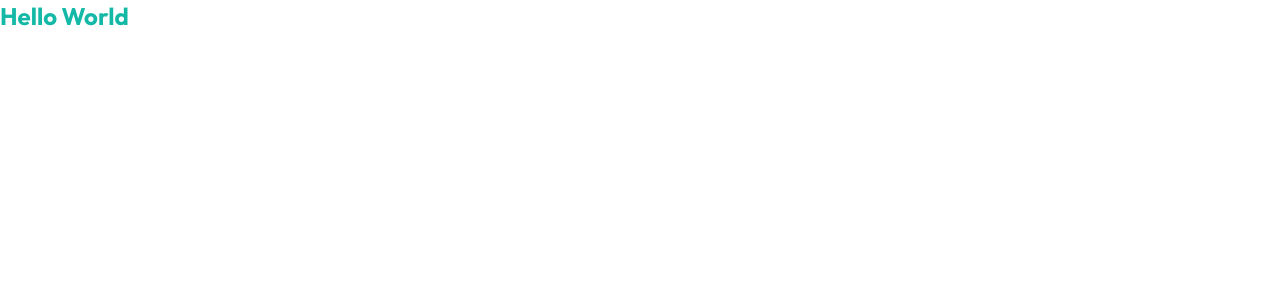
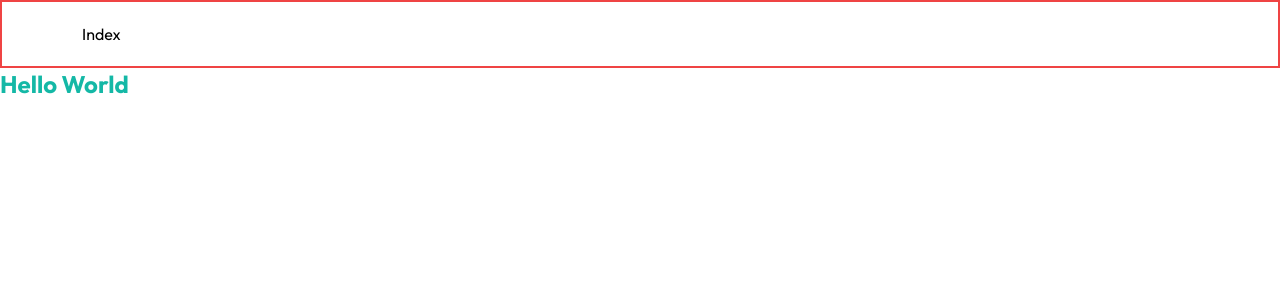
Before and after one commit to laravel-king/travy, a Next.js app: page / in a window 1280 px wide. Shown: the top 300 px of the page. Built offline with nearby package versions, Linux system fonts and the light colour scheme.

Commit message:
Starting the navbar magic

```diff
--- a/app/layout.tsx
+++ b/app/layout.tsx
@@ -1,12 +1,15 @@
+import React from "react"
 import type { Metadata } from 'next'
 import { Outfit } from 'next/font/google'
 import './globals.css'
+import Navbar from "@/components/Navbar";
+import Footer from "@/components/Footer";
 
 const outfit = Outfit({ subsets: ['latin'] })
 
 export const metadata: Metadata = {
-  title: 'Create Next App',
-  description: 'Generated by create next app',
+  title: 'Travy - Landing page',
+  description: 'Travel UI/UX landing page',
 }
 
 export default function RootLayout({
@@ -16,7 +19,13 @@ export default function RootLayout({
 }) {
   return (
     <html lang="en" className="antialiased">
-      <body className={outfit.className}>{children}</body>
+      <body className={outfit.className}>
+        <Navbar />
+          <main className="relative overflow-hidden">
+            {children}
+          </main>
+        <Footer />
+      </body>
     </html>
   )
 }
--- /dev/null
+++ b/components/Footer.tsx
@@ -0,0 +1,7 @@
+const Footer = () => {
+return (
+    <></>
+)
+}
+
+export default Footer;
--- /dev/null
+++ b/components/Navbar.tsx
@@ -0,0 +1,10 @@
+import Link from "next/link";
+
+const Navbar = () => {
+return (
+    <nav className="border-2 border-red-500 flexBetween max-container padding-container relative z-30 py-5">
+        <Link href="/">Index</Link>
+    </nav>
+)
+}
+export default Navbar;
```
